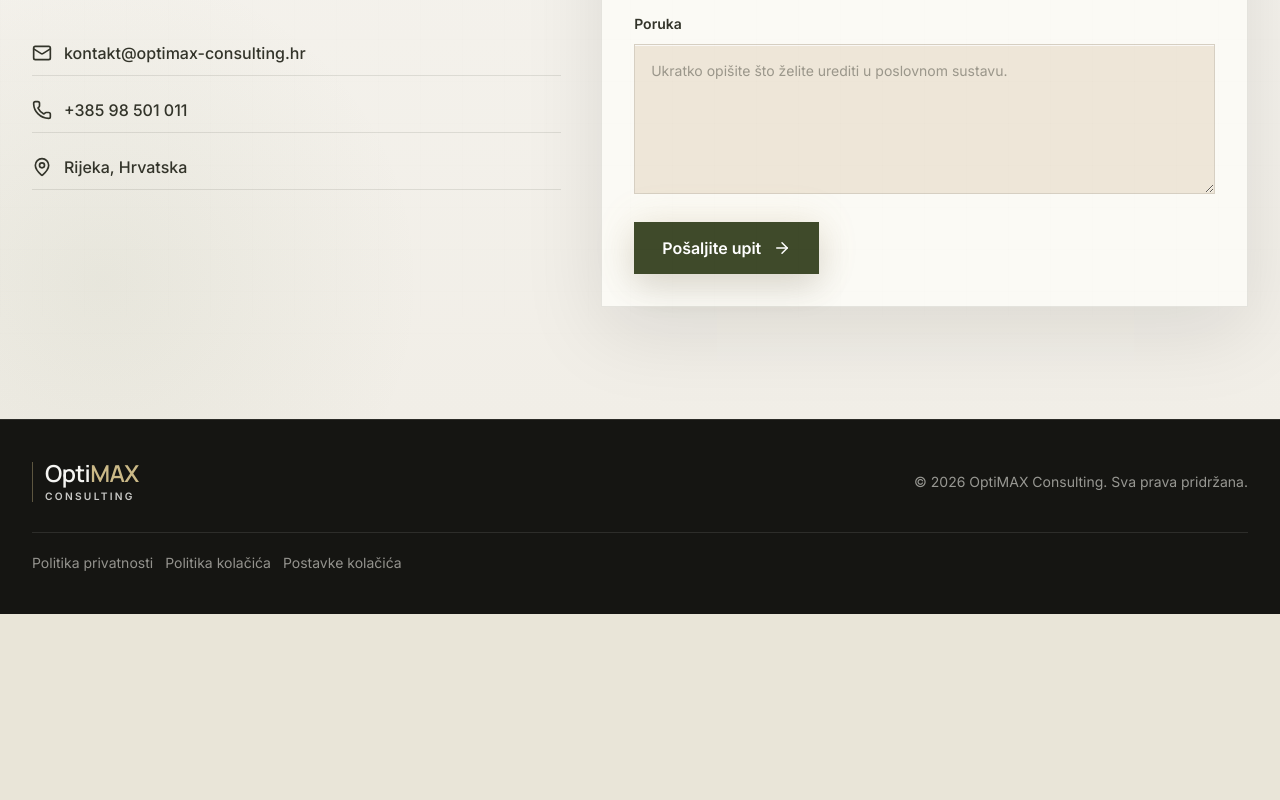
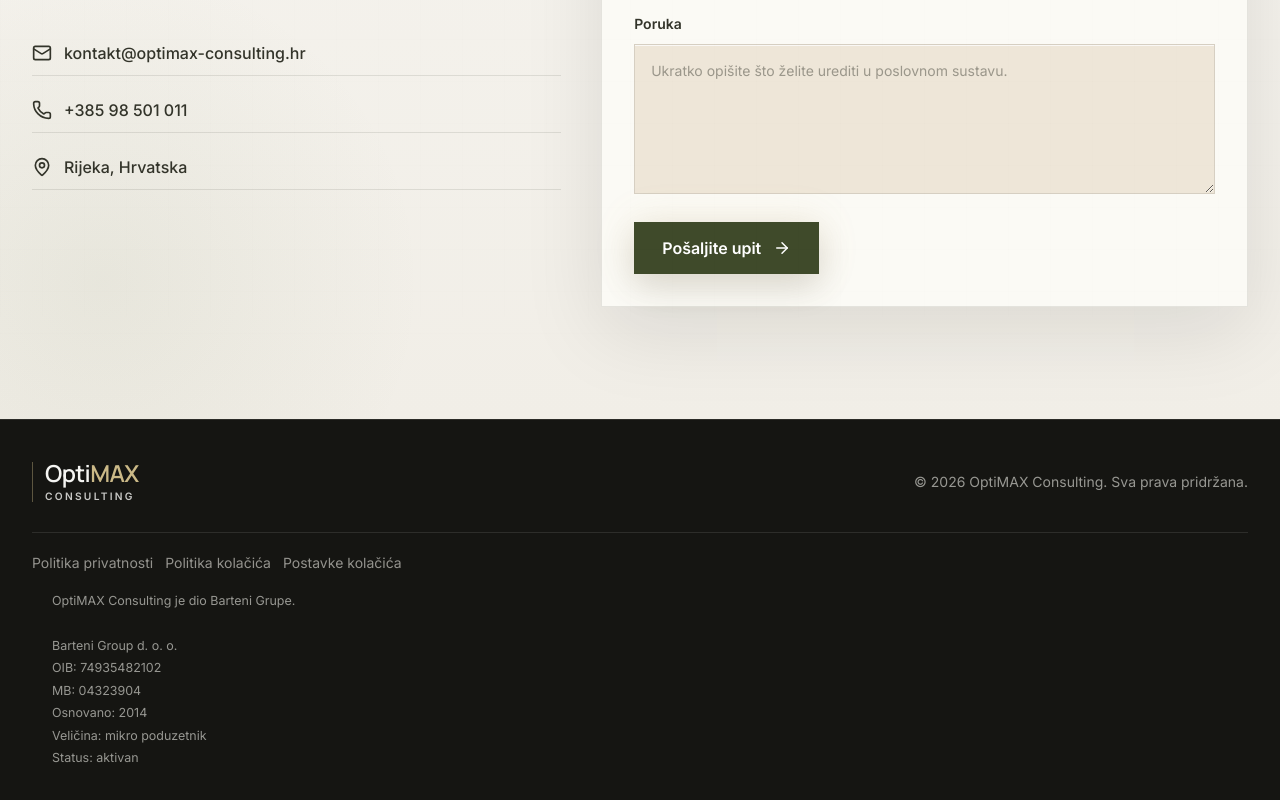
Before and after one commit to jelena1410-ux/optimax-website, a React (Vite) app: page / in a window 1280 px wide. Shown: the part 7008-7808 px from the top of the page. Before the commit the page ends 7622 px from the top, so only its background shows below. Built offline with nearby package versions, Linux system fonts and the light colour scheme.

Commit message:
feat: show Barteni Group legal data in footer

```diff
--- a/src/styles.css
+++ b/src/styles.css
@@ -473,6 +473,20 @@ h3 {
   color: rgba(245, 245, 242, 0.9);
 }
 
+footer:not(:has(.barteni-group-footnote))::after {
+  display: block;
+  max-width: 80rem;
+  margin: 1rem auto 0;
+  padding-right: 1.25rem;
+  padding-left: 1.25rem;
+  color: rgba(239, 238, 231, 0.6);
+  font-size: 0.78rem;
+  line-height: 1.8;
+  text-align: left;
+  white-space: pre-line;
+  content: "OptiMAX Consulting je dio Barteni Grupe.\A\A Barteni Group d. o. o.\A OIB: 74935482102\A MB: 04323904\A Osnovano: 2014\A Veličina: mikro poduzetnik\A Status: aktivan";
+}
+
 .cookie-banner {
   position: fixed;
   right: 1rem;
```
